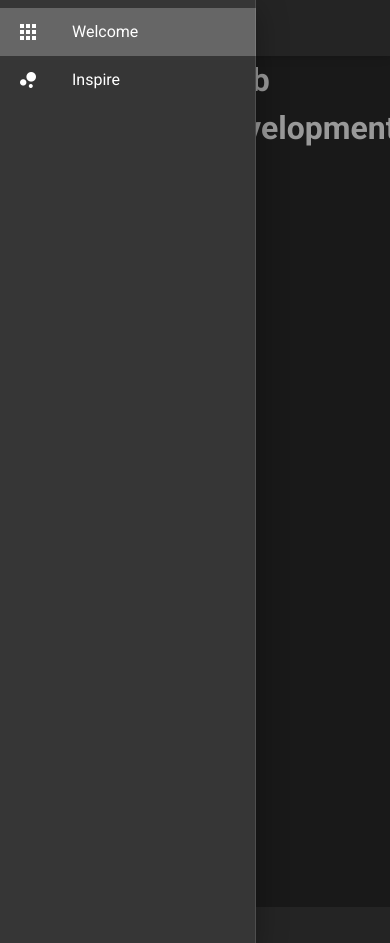
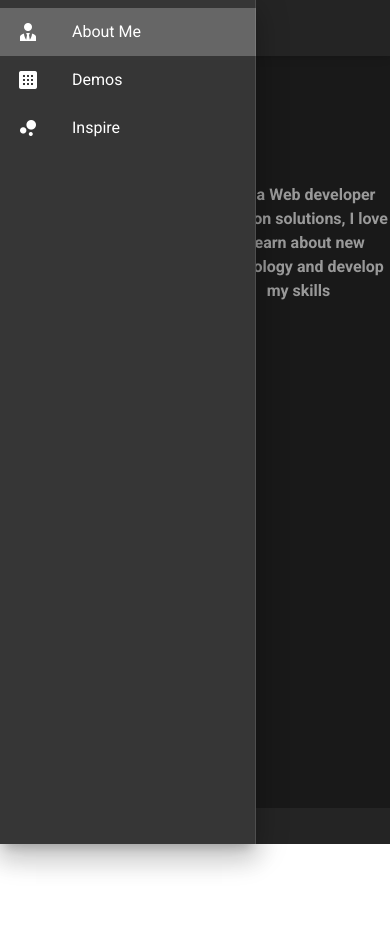
Before and after one commit to wom987/demidev, a Nuxt app: page / in a window 390 px wide. Both pictures are taken after a click on the button 28 px from the left and 28 px from the top of the page. After the commit the page ends 844 px from the top, so only its background shows below. Built offline with nearby package versions, Linux system fonts and the light colour scheme.

Commit message:
phrase added to proyect

```diff
--- a/components/Demidev.vue
+++ b/components/Demidev.vue
@@ -8,7 +8,7 @@
           viewBox="0 0 500 500"
           width="100%"
           id="blobSvg"
-          style="opacity: 1; height: 100vh"
+          style="opacity: 1; height: 80vh"
           filter="blur(0px)"
         >
           <defs>
@@ -26,7 +26,9 @@
             ></animate>
           </path></svg
       ></v-col>
-      <v-col cols="6"> <h1>Web Development</h1></v-col>
+      <v-col cols="6">
+        <p class="text-center logo-text">I am a Web developer focus on solutions,  I love to learn about new technology and develop my skills</p></v-col
+      >
     </v-row>
   </div>
 </template>
@@ -35,4 +37,17 @@
 export default {}
 </script>
 
-<style></style>
+<style>
+.logo-text {
+    font-size: 3rem;
+    font-weight: 700;
+    margin-top: 15vh;
+}
+@media (max-width:500px) {
+    .logo-text {
+    font-size: 1rem;
+    font-weight: 700;
+    margin-top: 15vh;
+}
+}
+</style>
--- a/layouts/default.vue
+++ b/layouts/default.vue
@@ -8,6 +8,22 @@
       temporary
     >
       <v-list>
+        <v-list-item :to="'/'">
+          <v-list-item-action>
+            <v-icon>mdi-account-tie</v-icon>
+          </v-list-item-action>
+          <v-list-item-content>
+            <v-list-item-title v-text="'About Me'" />
+          </v-list-item-content>
+        </v-list-item>
+        <v-list-item>
+          <v-list-item-action>
+            <v-icon>mdi-apps-box</v-icon>
+          </v-list-item-action>
+          <v-list-item-content>
+            <v-list-item-title v-text="'Demos'" />
+          </v-list-item-content>
+        </v-list-item>
         <v-list-item
           v-for="(item, i) in items"
           :key="i"
@@ -50,11 +66,6 @@ export default {
       fixed: false,
       items: [
         {
-          icon: 'mdi-apps',
-          title: 'Welcome',
-          to: '/',
-        },
-        {
           icon: 'mdi-chart-bubble',
           title: 'Inspire',
           to: '/inspire',
```
